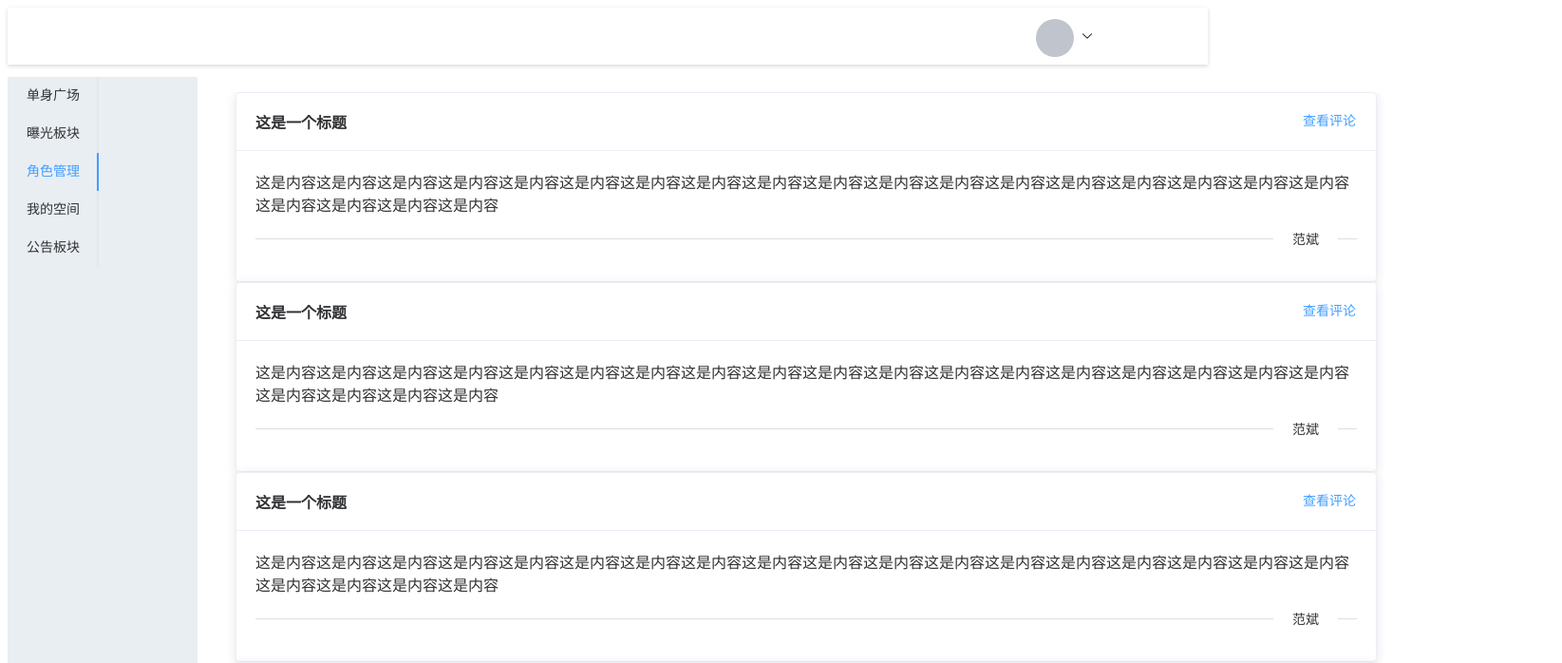
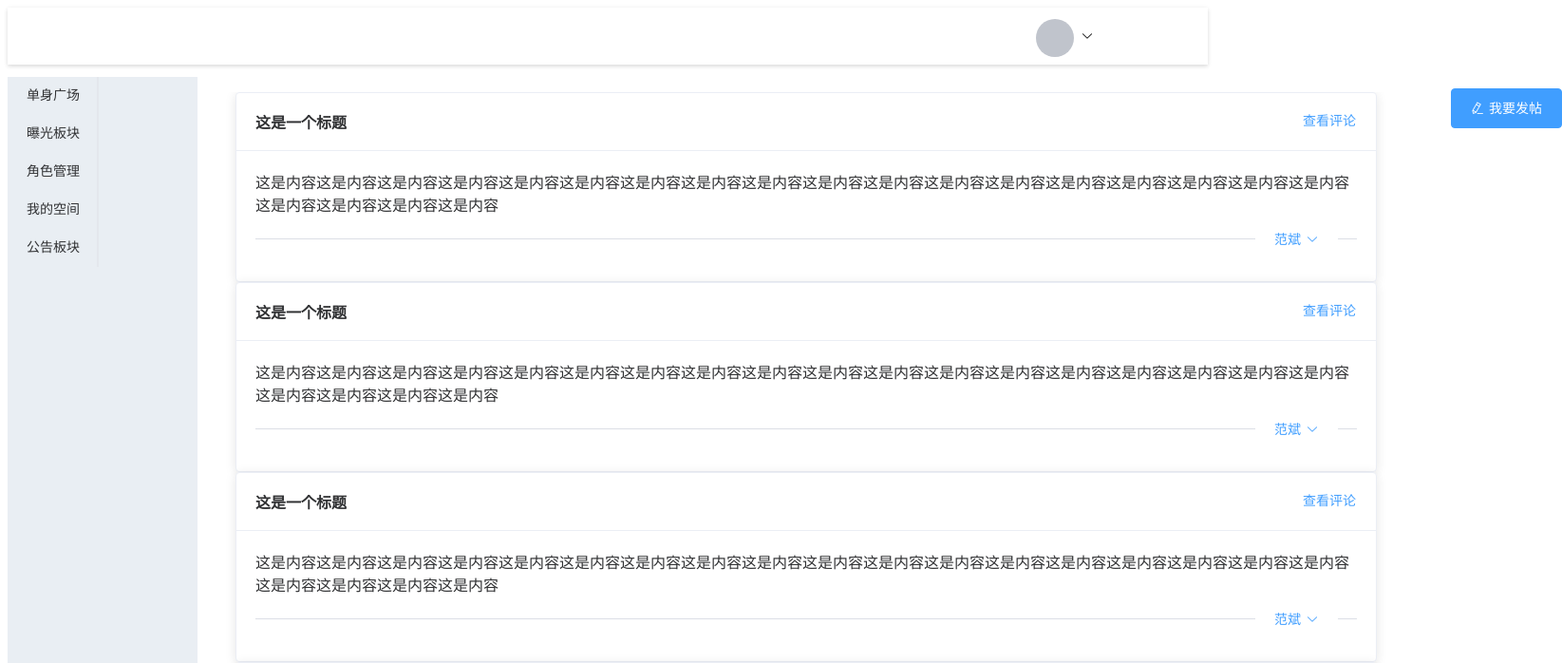
Before and after one commit to 20201102451/zhiwu, a Vue app in the folder zhiwu-front/: page /post in a window 1280 px wide. Shown: the top 698 px of the page at 95% size, 1645 px wide, since content can reach past the window. Built offline with nearby package versions, Linux system fonts and the light colour scheme.

Commit message:
前端上传------帖子部分----编辑帖子

```diff
--- a/zhiwu-front/src/views/index/Container_Main.vue
+++ b/zhiwu-front/src/views/index/Container_Main.vue
@@ -1,7 +1,7 @@
 <template>
   <el-container>
     <el-aside width="200px">
-      <el-tabs :tab-position="tabPosition" v-model="curTab"  @tab-click="getDataHandler">
+      <el-tabs :tab-position="tabPosition" v-model="curTab" @tab-click="getDataHandler">
         <el-tab-pane label="单身广场"></el-tab-pane>
         <el-tab-pane label="曝光板块"></el-tab-pane>
         <el-tab-pane label="角色管理" name="角色管理"></el-tab-pane>
@@ -11,6 +11,22 @@
       </el-tabs>
     </el-aside>
     <router-view></router-view>
+    <el-button class="sendPostButton" size="large" icon="el-icon-edit" @click="dialogVisible = true"
+      type="primary">我要发帖</el-button>
+    <!-- 编辑帖子内容 -->
+    <el-dialog title="发布帖子" :visible.sync="dialogVisible" width="30%">
+      <span>标题：</span>
+      <el-input type="textarea" autosize placeholder="请输入标题" v-model="sendingPostTitle" maxlength="50"  show-word-limit>
+      </el-input>
+      <span>内容：</span>
+      <div style="margin: 20px 0;"></div>
+      <el-input type="textarea" :autosize="{ minRows: 10, maxRows: 20 }" placeholder="请输入内容" v-model="sendingPostContent">
+      </el-input>
+      <span slot="footer" class="dialog-footer">
+        <el-button @click="dialogVisible = false">取 消</el-button>
+        <el-button type="primary" @click="dialogVisible = false">发 布</el-button>
+      </span>
+    </el-dialog>
   </el-container>
 </template>
 
@@ -24,11 +40,14 @@ export default {
   data() {
     return {
       tabPosition: 'left',
-      curTab:"角色管理"
+      dialogVisible: false,
+      curTab:"单身广场",
+      sendingPostTitle: '',
+      sendingPostContent: ''
     }
   },
   created() {
-    this.isAdmin= this.checkAdmin()
+    this.isAdmin = this.checkAdmin()
     console.log(this.isAdmin)
   },
   methods: {
@@ -45,7 +64,7 @@ export default {
         this.$router.push("/myInfo")
       } else if (tab.index == 4) {
         this.$router.push("/noticeBoard")
-      }else if (tab.index == 5) {
+      } else if (tab.index == 5) {
         this.$router.push("/noticeManagement")
       }
     },
@@ -59,6 +78,13 @@ export default {
 </script>
 
 <style scoped>
+
+.sendPostButton {
+  margin-top: 2%;
+  width: 15em;
+  height: 3em;
+}
+
 .el-aside {
   margin-top: 1%;
   background-color: #E9EEF3;
@@ -76,7 +102,7 @@ export default {
   line-height: 160px;
 }
 
-body > .el-container {
+body>.el-container {
   margin-bottom: 40px;
 }
 </style>
--- a/zhiwu-front/src/views/index/Post.vue
+++ b/zhiwu-front/src/views/index/Post.vue
@@ -12,7 +12,18 @@
                     <div class="content">
                         {{ item.postContent }}
                     </div>
-                    <el-divider content-position="right">{{ item.createName }}</el-divider>
+                    <el-divider content-position="right">
+                        <!-- 作者 -->
+                        <el-dropdown trigger="click">
+                            <span class="el-dropdown-link">
+                                {{ item.createName }}<i class="el-icon-arrow-down el-icon--right"></i>
+                            </span>
+                            <el-dropdown-menu slot="dropdown">
+                                <el-dropdown-item @click="">访问空间</el-dropdown-item>
+                                <el-dropdown-item @click="">发起私聊</el-dropdown-item>
+                            </el-dropdown-menu>
+                        </el-dropdown>
+                    </el-divider>
                 </el-card>
             </li>
         </ul>
@@ -24,8 +35,7 @@
                 <li>
                     <el-card class="comment-card">
                         <div slot="header" class="clearfix">
-                            <span>{{ item.postID }}</span>
-                            <el-button style="float: right; padding: 3px 0" type="text">操作按钮</el-button>
+                            <span>{{ item.userName }}:</span>
                         </div>
                         <div>
                             {{ item.commentContent }}
@@ -36,9 +46,10 @@
             <!-- 编辑评论的地方 -->
             <div class="editComment">
                 <span>编辑评论</span>
-                <el-input type="textarea" :rows="2" placeholder="请输入内容" v-model="textarea" maxlength="255"  show-word-limit>
+                <el-input type="textarea" :rows="2" placeholder="请输入内容" v-model="textarea" maxlength="255" show-word-limit
+                    style="margin-top: 1%;">
                 </el-input>
-                <el-button style="float: right;" type="primary" plain>发布</el-button>
+                <el-button style="float: right;" type="primary" plain @click="sendComment">发布</el-button>
             </div>
 
         </el-drawer>
@@ -64,8 +75,25 @@ export default {
             ],
             commentList: [
                 {
+                    commentID: '1',
                     postID: '',
-                    commentContent: ''
+                    userID: '894651',
+                    userName: '用户1',
+                    commentContent: '这是第一段评论'
+                },
+                {
+                    commentID: '2',
+                    postID: '',
+                    userID: '894651',
+                    userName: '用户2',
+                    commentContent: '这是第二段评论'
+                },
+                {
+                    commentID: '3',
+                    postID: '',
+                    userID: '894651',
+                    userName: '用户3',
+                    commentContent: '这是第三段评论'
                 }
             ],
             textarea: ''
@@ -95,8 +123,10 @@ export default {
             this.drawer = true;
             for (let i = 0; i < this.commentList.length; i++) {
                 this.commentList[i].postID = postID;
-                this.commentList[i].commentContent = "这是一段评论"
             }
+        },
+        sendComment() {
+            alert(this.textarea)
         }
     }
 }
@@ -104,7 +134,12 @@ export default {
 </script>
 
 <style scoped>
-.editComment{
+  .el-dropdown-link {
+    cursor: pointer;
+    color: #409EFF;
+  }
+
+.editComment {
     margin-left: 7%;
     margin-right: 5%;
 }
@@ -135,9 +170,12 @@ export default {
 .box-card {
     width: 75em;
 }
+
 ::-webkit-scrollbar {
-  display: none; /* 隐藏滚动条 */
+    display: none;
+    /* 隐藏滚动条 */
 }
+
 .postCSS {
     margin-top: 1%;
     height: 50em;
```
